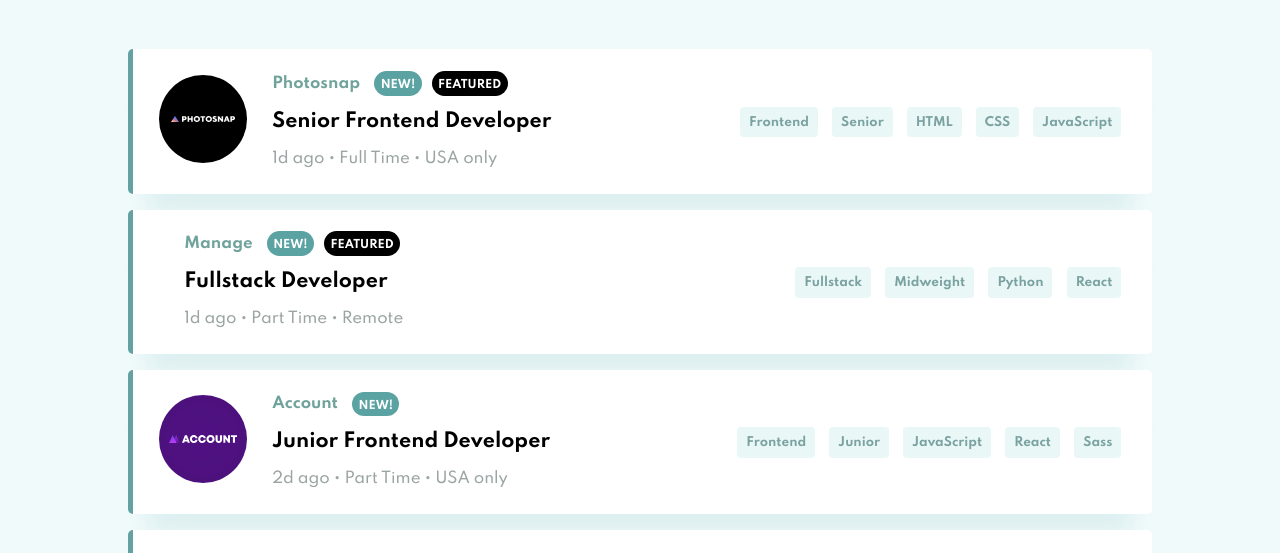
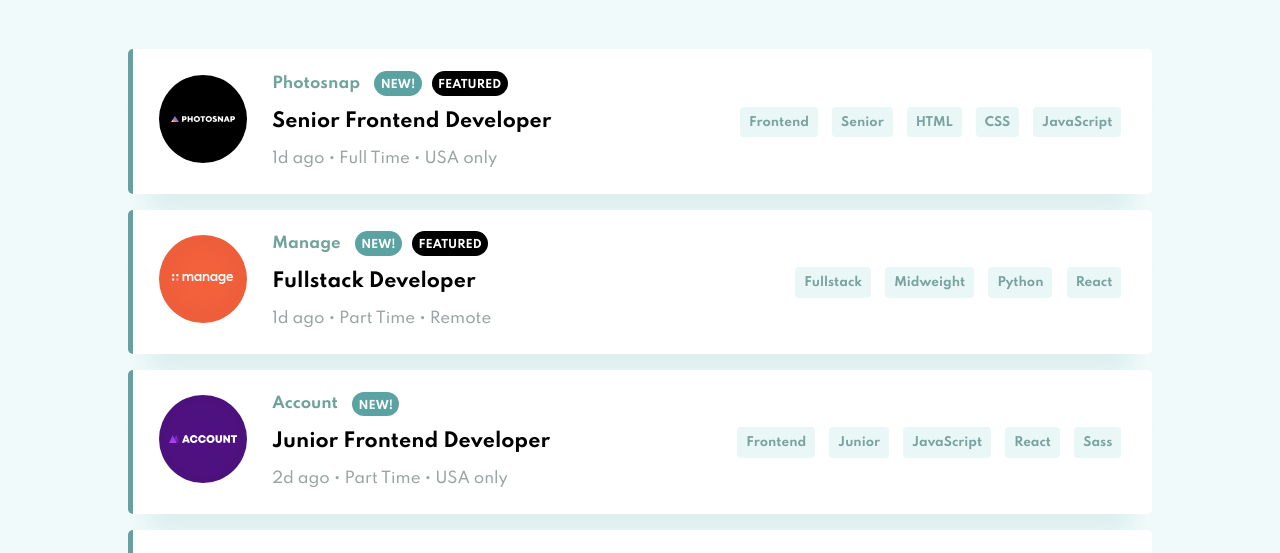
Before and after one commit to shrimon/Jobsite-Shrimon, a plain HTML site: page index.html in a window 1280 px wide. Shown: the part 168-721 px from the top of the page. Drawn offline with Linux system fonts and the light colour scheme; a script that the page names is missing.

Commit message:
Update index.html

```diff
--- a/index.html
+++ b/index.html
@@ -48,7 +48,7 @@
       <li>
         <div class="jobCardContainer">
           <div class="jobImgContainer">
-            <img class="jobIcon" src="images/manage.svg" alt="">
+            <img class="jobIcon" src="/manage.svg" alt="">
           </div>
           <div class="jobDescContainer">
               <p class="jobCompany">Manage <span class="newTag">NEW!</span> <span class="featureTag">FEATURED</span></p>
```
